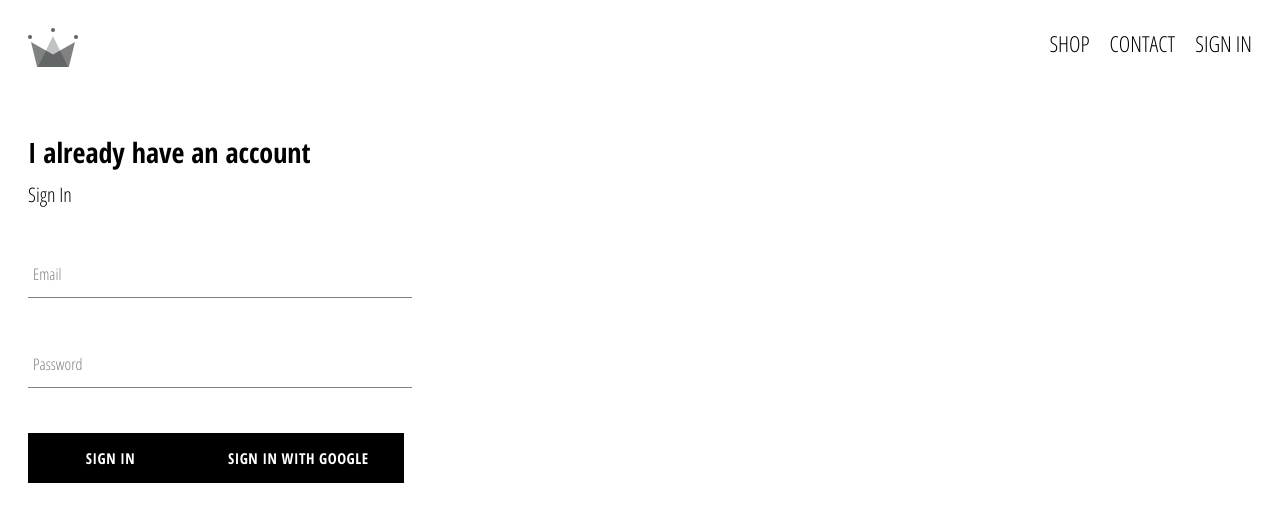
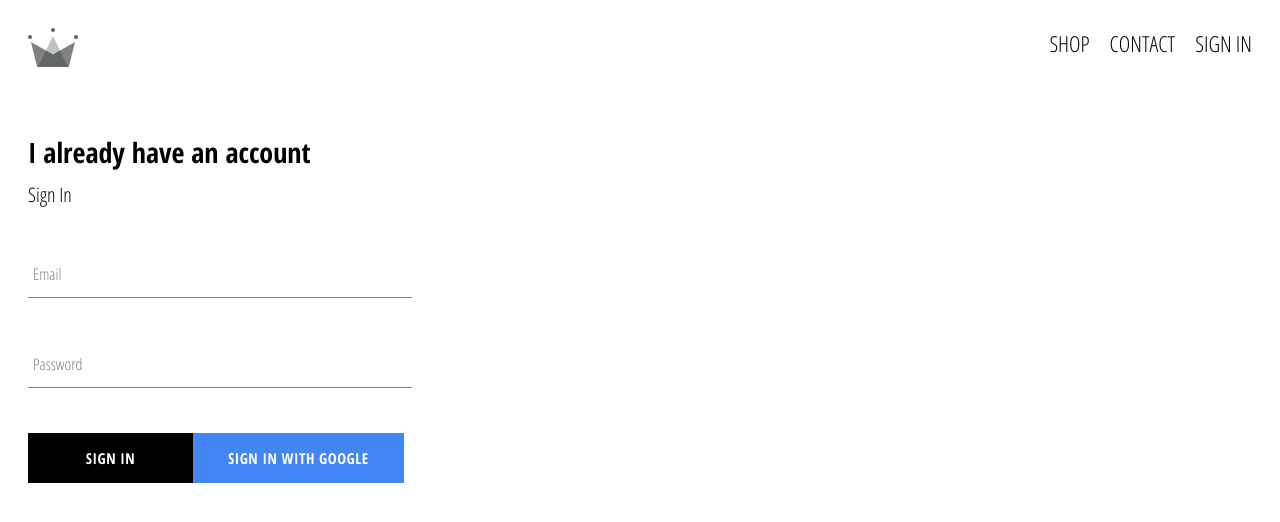
Before and after one commit to RomanSarder/crwn-shop, a React (Create React App) app: page /auth in a window 1280 px wide. Shown: the top 522 px of the page. Built offline with nearby package versions, Linux system fonts and the light colour scheme; no server answers.

Commit message:
Google styles for button

```diff
--- a/src/components/Button.jsx
+++ b/src/components/Button.jsx
@@ -1,5 +1,16 @@
 import React from 'react'
-import styled from 'styled-components'
+import styled, { css } from 'styled-components'
+
+var GoogleButtonStyles = css`
+    background-color: #4285f4;
+    color: white;
+
+    &:hover {
+        background: #357ae8;
+        border: none;
+        color: white;
+    }
+`
 
 const StyledButton = styled.button`
     min-width: 16.5rem;
@@ -17,11 +28,22 @@ const StyledButton = styled.button`
     cursor: pointer;
     border: none;
 
+
+
     &:hover {
         background-color: white;
         color: black;
         border: 1px solid black;
     }
+
+    ${props => {
+        switch (props.appearance) {
+            case 'google': {
+                return GoogleButtonStyles
+            }
+            default: return ''
+        }
+    }}
 `
 
 export default function Button({ children, ...otherProps }) {
--- a/src/components/SignIn.jsx
+++ b/src/components/SignIn.jsx
@@ -49,7 +49,7 @@ export default function SignIn() {
                 <FormInput label="Password" name="password" type="password" value={password} handleChange={handlePasswordChange} />
 
                 <Button type="submit">Sign In</Button>
-                <Button onClick={signInWithGoogle}>Sign In With Google</Button>
+                <Button appearance="google" onClick={signInWithGoogle}>Sign In With Google</Button>
             </form>
         </StyledSignIn>
     )
```
